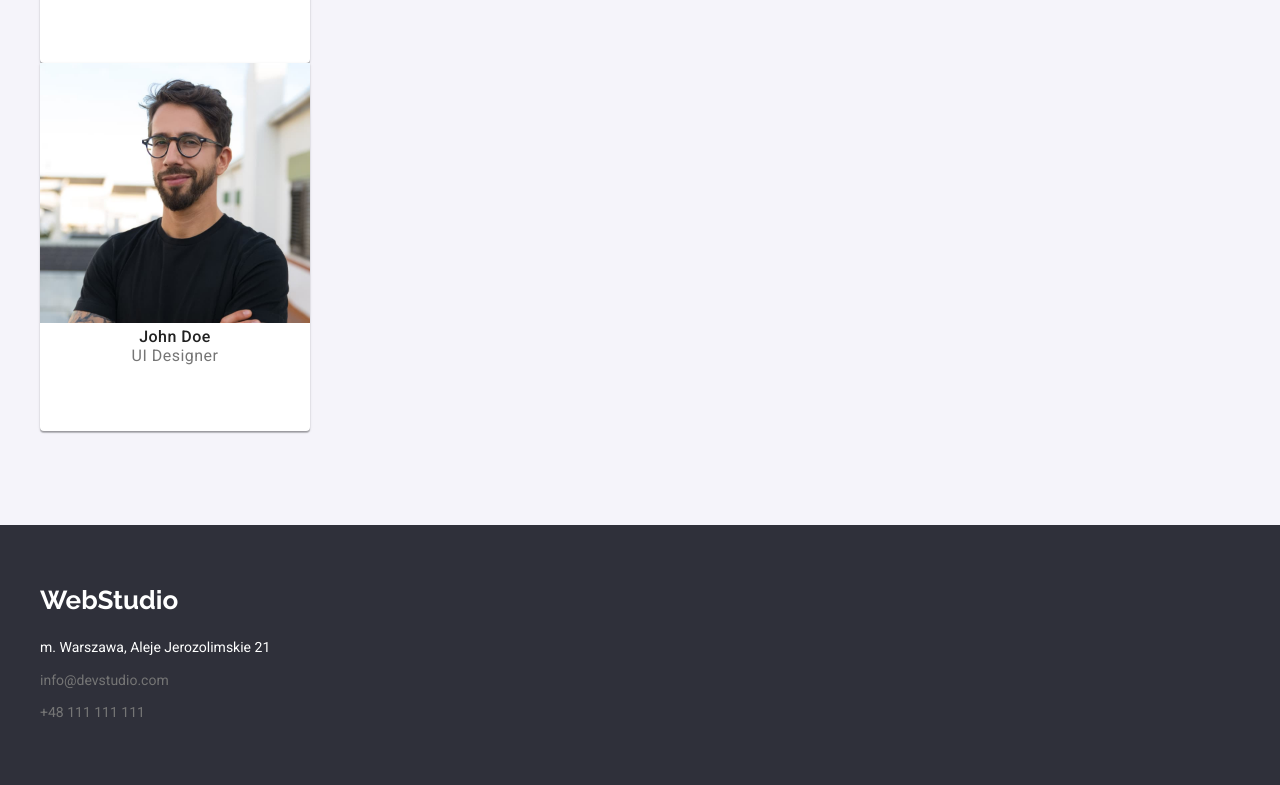
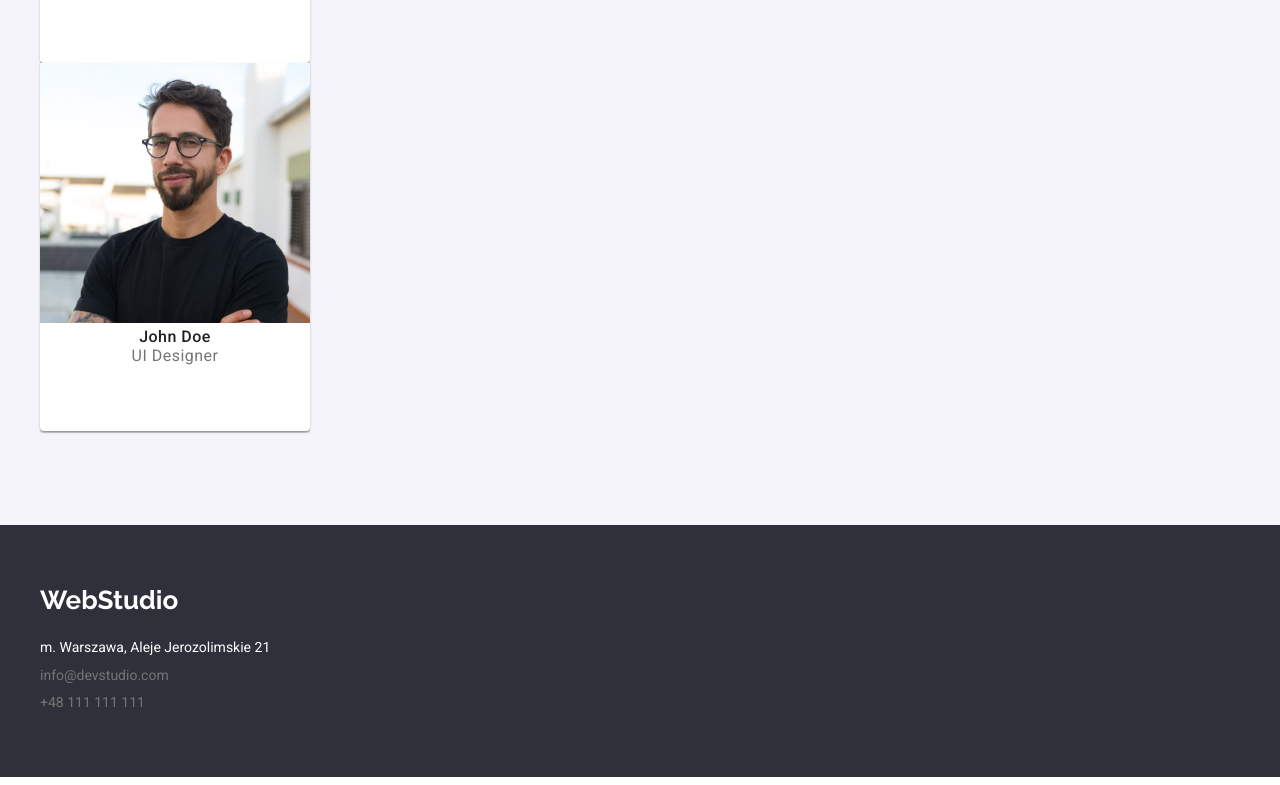
Before and after one commit to MateuszCharysz/goit-markup-hw-03, a plain HTML site: page index.html in a window 1280 px wide. Shown: the part 3092-3877 px from the top of the page. Drawn offline with nearby package versions, Linux system fonts and the light colour scheme.

Commit message:
footer adress size correction

```diff
--- a/css/styles.css
+++ b/css/styles.css
@@ -203,9 +203,13 @@ body {
 .contact-data {
   min-height: 252px;
   padding: 60px 0;
-  line-height: 1.71;
+
 }
-.address-margin {margin-bottom: 9px;}
+
+.address-margin {
+  margin-bottom: 4px;
+}
+
 .address-font {
   line-height: 1.71;
 
```
Also changed, not shown: portfolio.html (+1 -1 lines).
